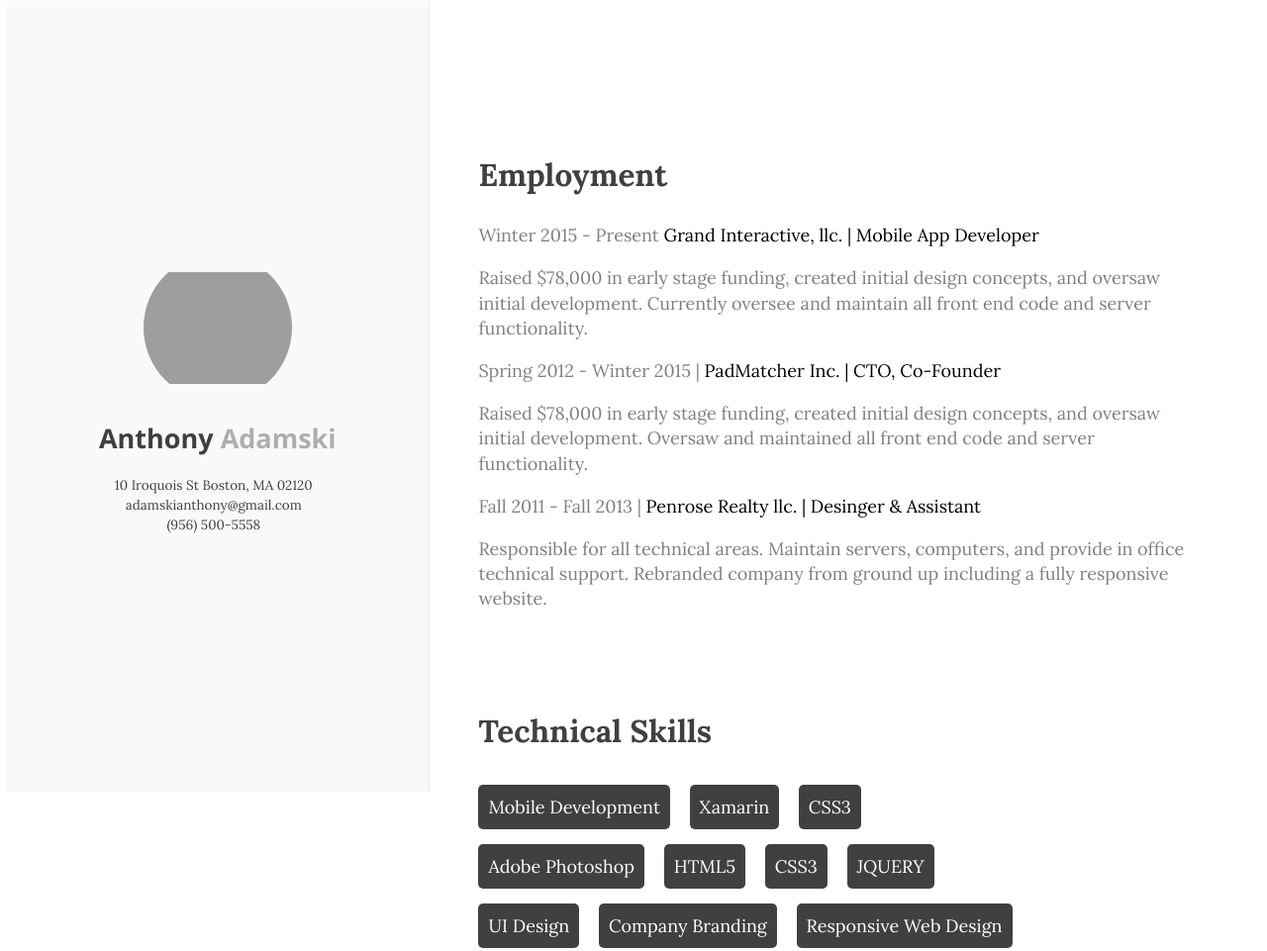
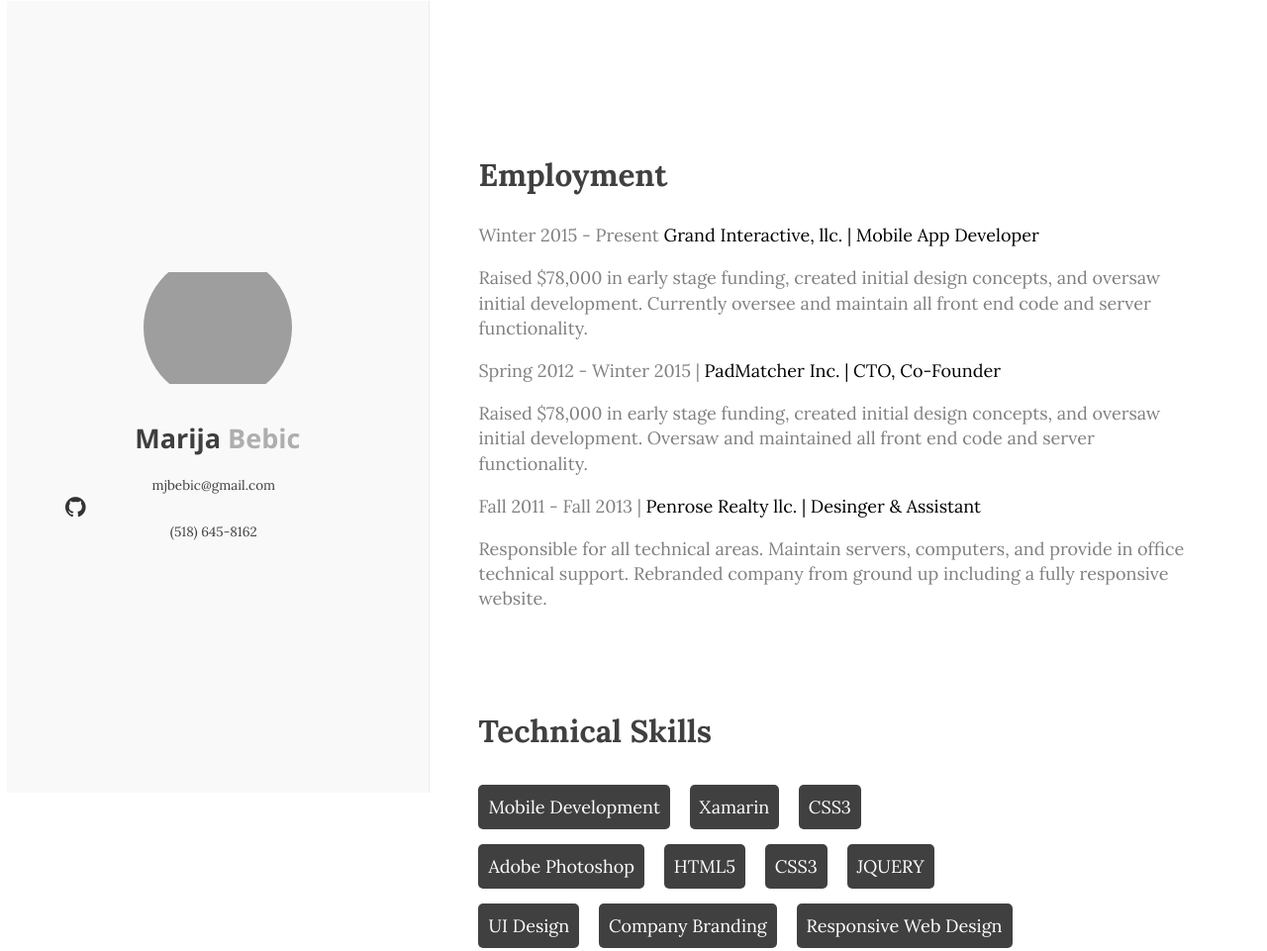
Before and after one commit to mbebic/resume, a plain HTML site: page index.html in a window 1280 px wide. Shown: the part 7-968 px from the top of the page at 99% size. Drawn offline with nearby package versions, Linux system fonts and the light colour scheme; grey boxes are pictures that could not be loaded; a web font is replaced by a local one.

Commit message:
adding info and hyperlinks

```diff
--- a/index.html
+++ b/index.html
@@ -1,23 +1,24 @@
 <link href='https://fonts.googleapis.com/css?family=Lora:400,700,400italic|Open+Sans:300,400,500,700|Waiting+for+the+Sunrise|Shadows+Into+Light' rel='stylesheet' type='text/css'>
 <link rel="stylesheet" href="text.css">
+<link rel="stylesheet" href="https://cdnjs.cloudflare.com/ajax/libs/font-awesome/4.7.0/css/font-awesome.min.css">
+
 <div class="wrapper clearfix">
   <div class="left">
-
     <div class="name-hero">
-
       <div class="me-img"></div>
-
       <div class="name-text">
 
-        <h1>Anthony <em>Adamski</em></h1>
-        <p>10 Iroquois St Boston, MA 02120</p>
-        <p>adamskianthony@gmail.com</p>
-        <p>(956) 500-5558</p>
-
+        <h1>Marija <em>Bebic</em></h1>
+        <p>mjbebic@gmail.com</p>
+        <i class="fa fa-github" style="font-size:24px">
+            <a href="https://github.com/mbebic"></a>
+        </i>
+        <i class="fa-brands fa-linkedin">
+            <a href="https://www.linkedin.com/in/marija-bebic-8271b513a/"></a>
+        </i>
+        <p>(518) 645-8162</p>
       </div>
-
     </div>
-
   </div>
   <div class="right">
 
```
